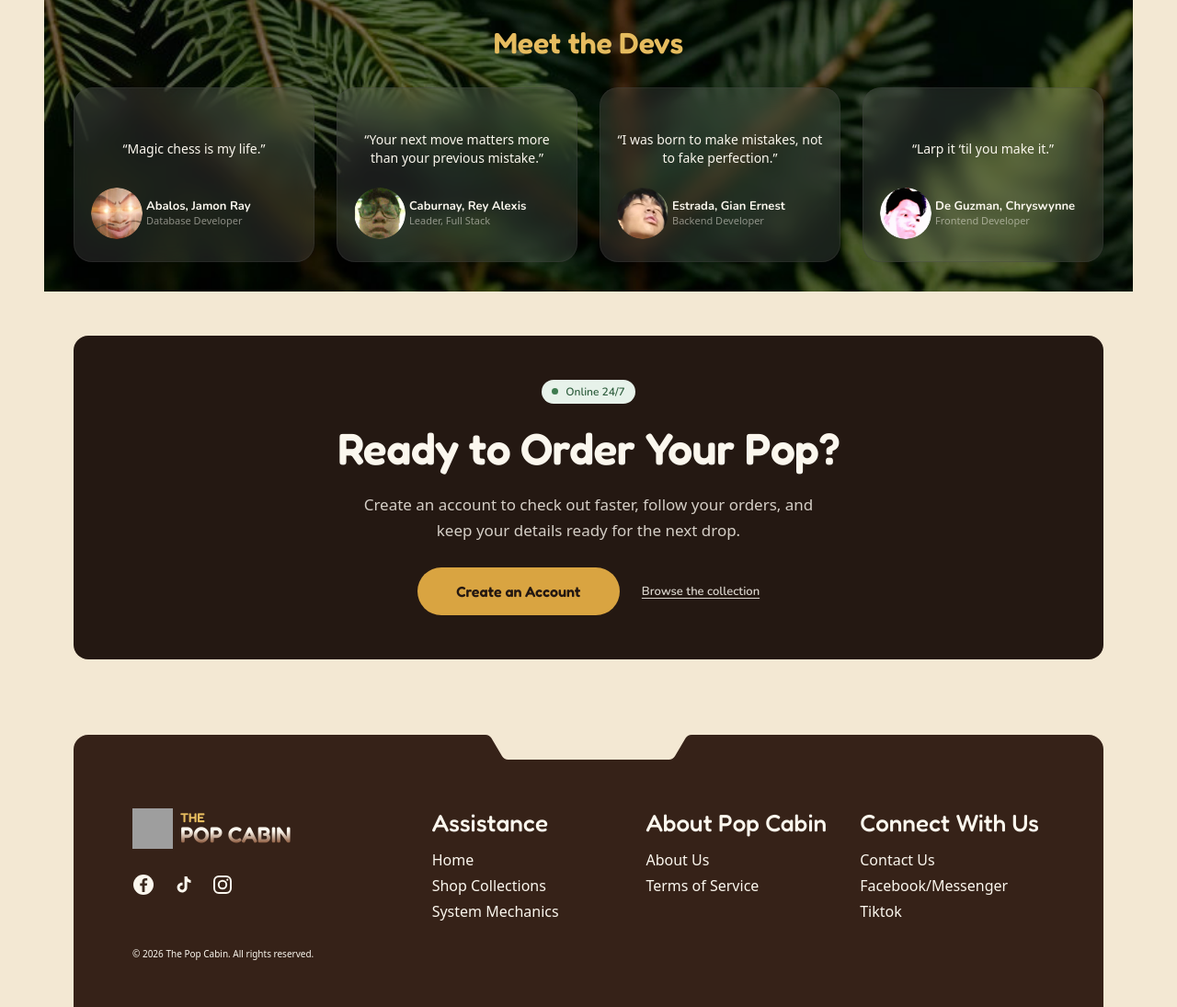
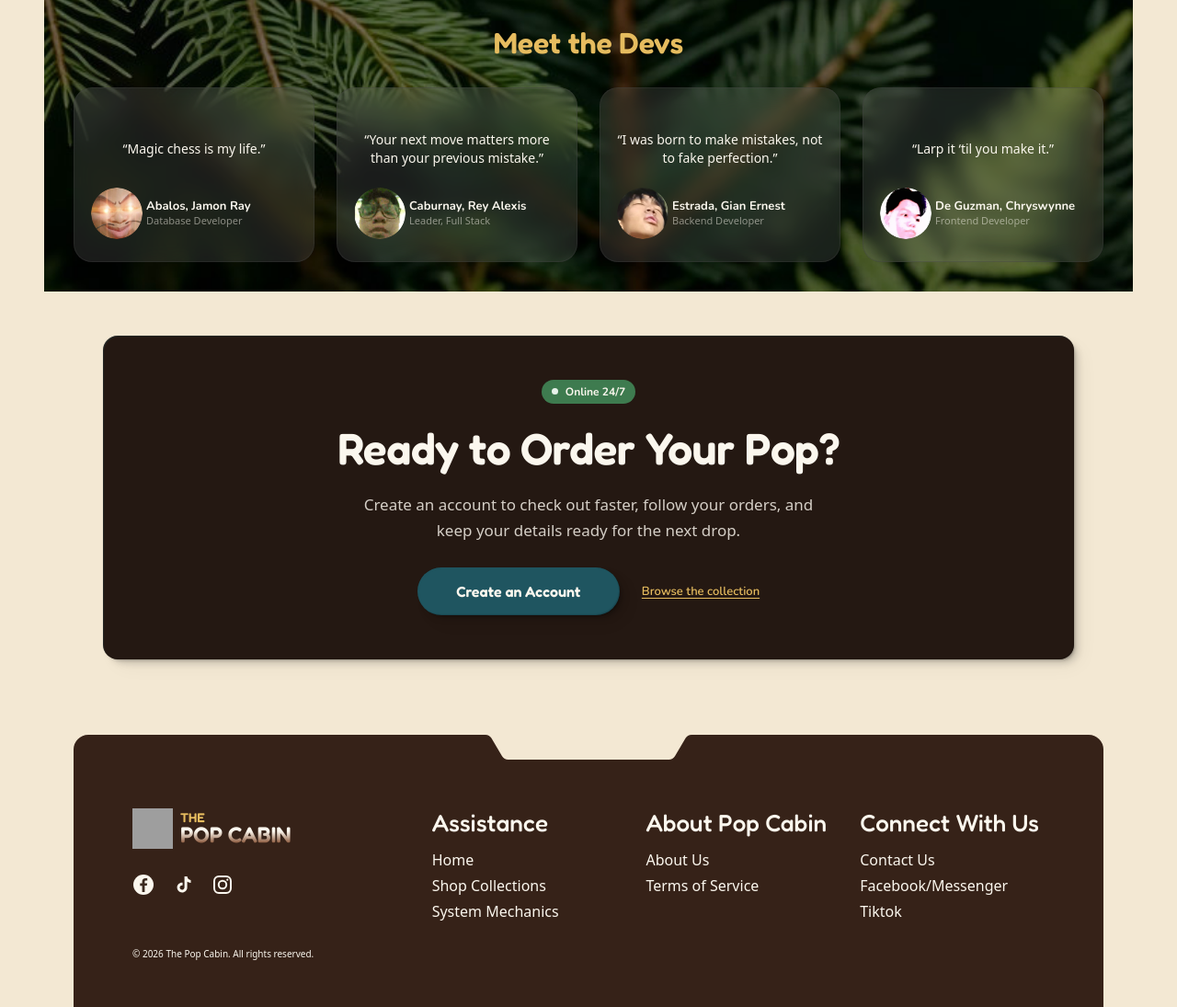
Before and after one commit to KharoPT/the-pop-cabin, a PHP site: page /popcabdb-frontend/ in a window 1280 px wide. Shown: the part 1696-2791 px from the top of the page at 92% size. Run offline with PHP 8.4, Linux system fonts and the light colour scheme; data comes from the database, SQL or seed files in the repository; data that the repository does not hold is empty; some web fonts are replaced; grey boxes are pictures that could not be loaded.

Commit message:
style(home): finish the CTA with teal action and deeper shadow
Create an Account now uses the teal/cream action pair with the reference shadow, the Online 24/7 pill is bold on a darker green, Browse the collection is honey, and the card is inset 16/32/64px from the footer width so it no longer lines up edge-to-edge with it. Both the card and the button carry the supplied multi-layer shadow.

```diff
--- a/assets/css/home.css
+++ b/assets/css/home.css
@@ -188,17 +188,27 @@
 
 /* Call to action (between Meet the Devs and the footer) */
 .home-cta-card {
-  display: grid; justify-items: center; gap: 20px; padding: 32px 24px;
+  display: grid; justify-items: center; gap: 20px; width: calc(100% - 16px);
+  margin-inline: auto; padding: 32px 24px;
   border-radius: var(--radius-lg); color: var(--color-text-on-dark); text-align: center;
   background: var(--color-bg-inverse);
+  box-shadow:
+    -0.5px -0.5px 0px 0px rgba(0, 0, 0, 0.05),
+    10px 10px 21.21px -3.75px rgba(0, 0, 0, 0.055),
+    5.9px 5.9px 8.35px -3px rgba(0, 0, 0, 0.192),
+    2.66px 2.66px 3.76px -2.25px rgba(0, 0, 0, 0.23),
+    1.21px 1.21px 1.71px -1.5px rgba(0, 0, 0, 0.247),
+    0.44px 0.44px 0.63px -1px rgba(0, 0, 0, 0.26),
+    inset -1px -1px 1px 0px rgba(0, 0, 0, 0.15),
+    inset 1px 1px 1px 0px rgba(31, 85, 96, 0.25);
 }
 .home-cta-status {
   display: inline-flex; align-items: center; gap: 8px;
   margin: 0; padding: 5px 11px; border-radius: var(--radius-pill);
-  background: var(--color-feedback-success-bg); color: var(--color-feedback-success-text);
-  font: 600 12px/16px var(--font-family-body);
+  background: var(--color-feedback-success); color: var(--color-text-on-dark);
+  font: 700 12px/16px var(--font-family-body);
 }
-.home-cta-status-dot { width: 7px; height: 7px; border-radius: 50%; background: var(--color-feedback-success); }
+.home-cta-status-dot { width: 7px; height: 7px; border-radius: 50%; background: var(--color-feedback-success-bg); }
 .home-cta-title {
   margin: 0; max-width: 20ch; color: var(--color-text-on-dark);
   font: 600 32px/36px var(--font-family-heading); letter-spacing: -.01em;
@@ -212,18 +222,27 @@
 .home-cta-btn {
   display: inline-flex; align-items: center; justify-content: center;
   min-width: 220px; min-height: 52px; padding: 0 26px; border-radius: var(--radius-pill);
-  background: var(--color-highlight-default); color: var(--color-text-on-highlight);
+  background: var(--color-action-primary); color: var(--color-text-on-dark);
   font: 600 16px/24px var(--font-family-heading); text-decoration: none;
   transition: background .15s, transform .1s;
+  box-shadow:
+    -0.5px -0.5px 0px 0px rgba(0, 0, 0, 0.05),
+    10px 10px 21.21px -3.75px rgba(0, 0, 0, 0.055),
+    5.9px 5.9px 8.35px -3px rgba(0, 0, 0, 0.192),
+    2.66px 2.66px 3.76px -2.25px rgba(0, 0, 0, 0.23),
+    1.21px 1.21px 1.71px -1.5px rgba(0, 0, 0, 0.247),
+    0.44px 0.44px 0.63px -1px rgba(0, 0, 0, 0.26),
+    inset -1px -1px 1px 0px rgba(0, 0, 0, 0.15),
+    inset 1px 1px 1px 0px rgba(31, 85, 96, 0.25);
 }
-.home-cta-btn:hover { background: var(--color-highlight-hover); color: var(--color-text-on-highlight); }
+.home-cta-btn:hover { background: var(--color-action-primary-hover); color: var(--color-text-on-dark); }
 .home-cta-btn:active { transform: translateY(1px); }
 .home-cta-btn:focus-visible { outline: 3px solid var(--color-text-on-dark); outline-offset: 3px; }
 .home-cta-alt {
-  color: rgba(251, 247, 238, .85); font: 600 13px/18px var(--font-family-body);
+  color: var(--color-text-highlight-on-dark); font: 600 13px/18px var(--font-family-body);
   text-align: center; text-decoration: underline; text-underline-offset: .2em;
 }
-.home-cta-alt:hover { color: var(--color-text-highlight-on-dark); }
+.home-cta-alt:hover { color: var(--color-highlight-default); }
 .home-cta-alt:focus-visible { outline: 2px solid var(--color-text-on-dark); outline-offset: 3px; border-radius: 4px; }
 
 @media (min-width: 700px) {
@@ -275,7 +294,7 @@
   .page-home .dev-role { font-size: 10px; line-height: 16px; }
 
   /* CTA */
-  .home-cta-card { gap: 22px; padding: 40px 48px; }
+  .home-cta-card { width: calc(100% - 32px); gap: 22px; padding: 40px 48px; }
   .home-cta-title { font-size: 40px; line-height: 44px; }
   .home-cta-text { font-size: 16px; line-height: 26px; }
   .home-cta-actions { flex-direction: row; justify-content: center; gap: 24px; }
@@ -300,8 +319,8 @@
   .page-home .dev-name { font-size: 13px; line-height: 16px; }
   .page-home .dev-role { font-size: 11px; line-height: 16px; }
 
-  /* CTA: bigger headline */
-  .home-cta-card { padding: 48px 56px; }
+  /* CTA: bigger headline, slightly narrower than the footer */
+  .home-cta-card { width: calc(100% - 64px); padding: 48px 56px; }
   .home-cta-title { font-size: 48px; line-height: 52px; }
   .home-cta-text { font-size: 17px; line-height: 28px; }
 }
```
